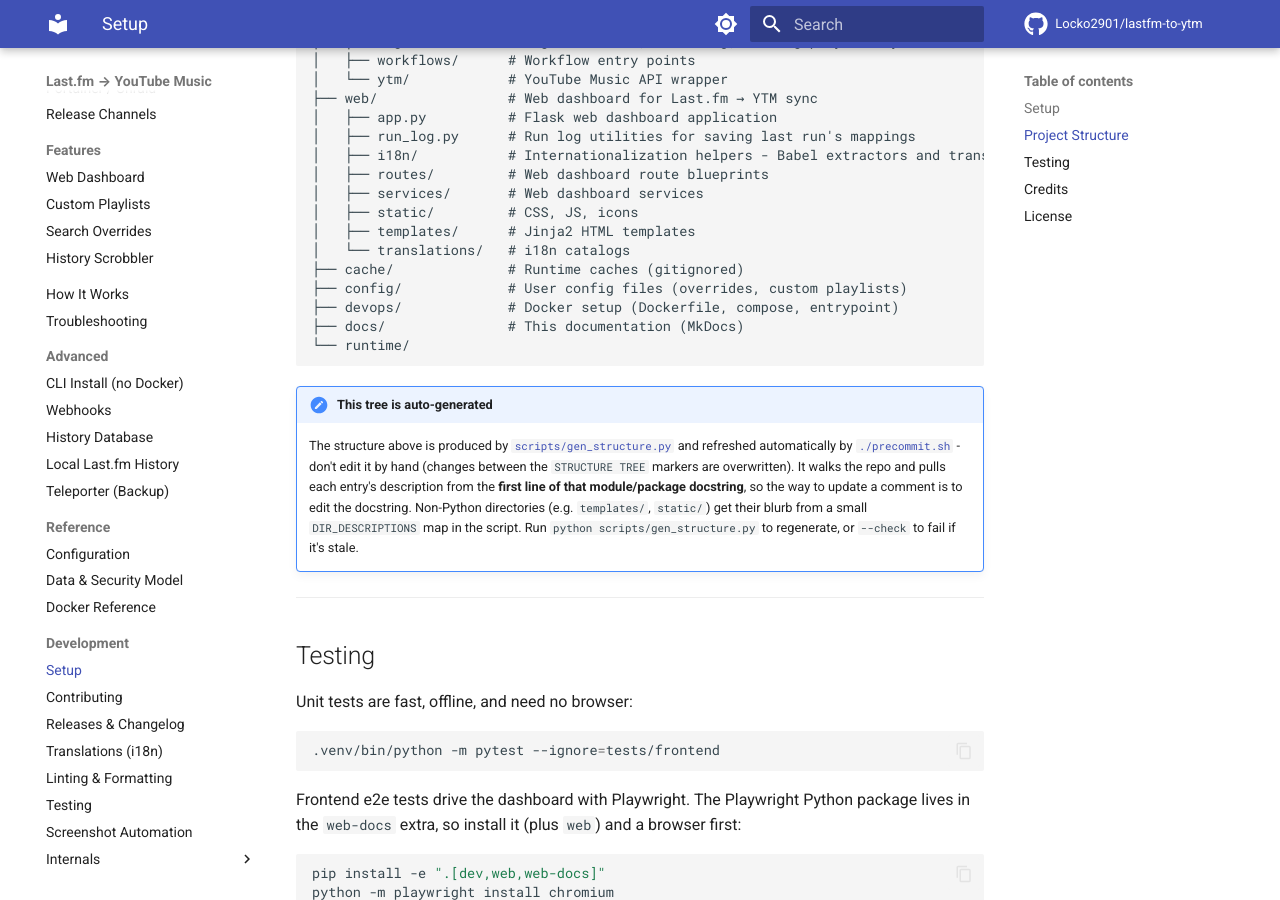
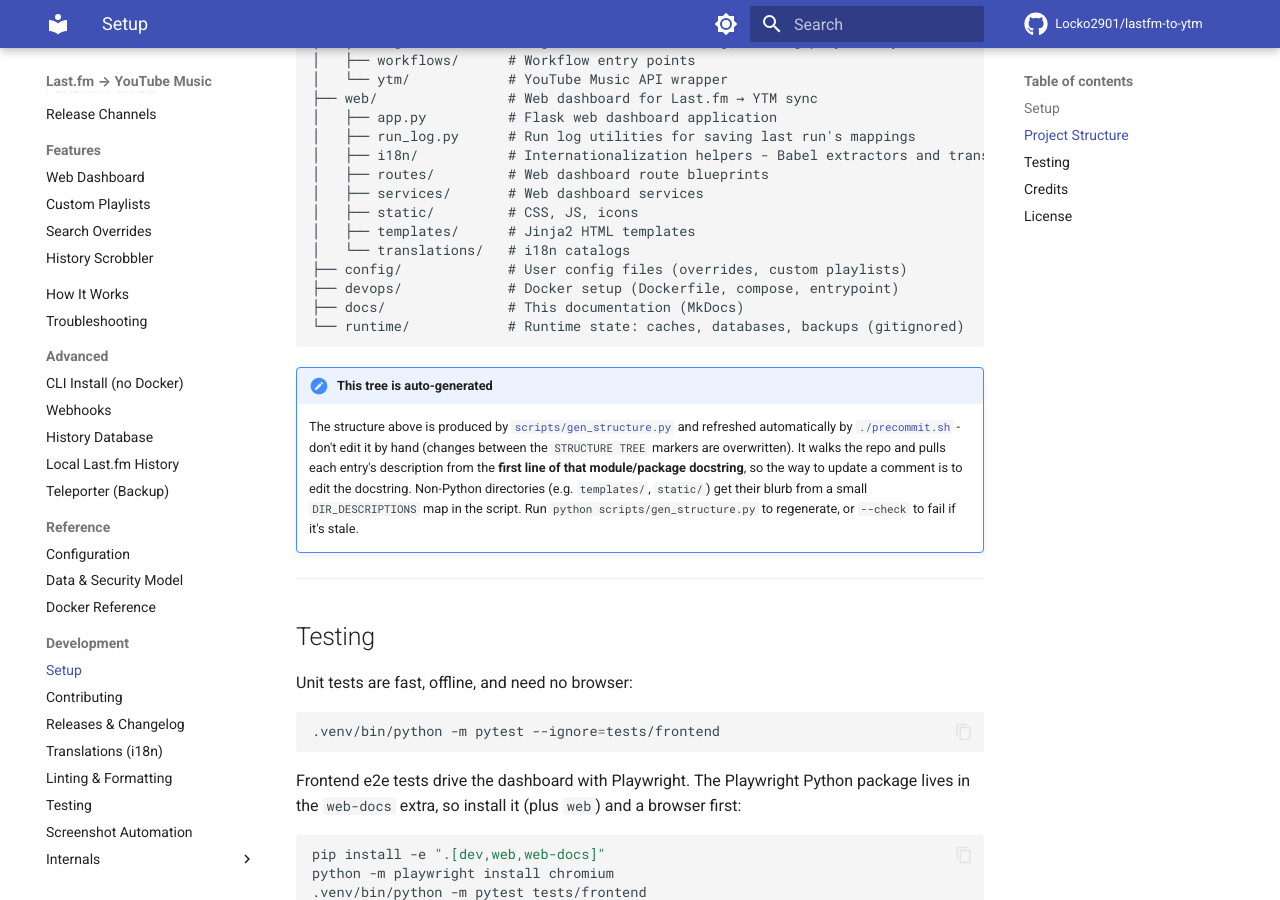
Before and after one commit to Locko2901/lastfm-to-ytm, an MkDocs documentation site: the page built from docs/development.md, in a window 1280 px wide and 900 px high, scrolled down 757 px. Built offline with MkDocs 1.6.1 and Material for MkDocs 9.7.7, drawn with Linux system fonts in a browser that asks for light colours; comment, search, counter and statistics services are not loaded.

Commit message:
docs: describe runtime/ in the generated structure tree
cache/ was renamed to runtime/, but DIR_DESCRIPTIONS still keyed the
description on cache, so the tree listed runtime/ without one.

````diff
--- a/docs/development.md
+++ b/docs/development.md
@@ -43,11 +43,10 @@
 │   ├── static/         # CSS, JS, icons
 │   ├── templates/      # Jinja2 HTML templates
 │   └── translations/   # i18n catalogs
-├── cache/              # Runtime caches (gitignored)
 ├── config/             # User config files (overrides, custom playlists)
 ├── devops/             # Docker setup (Dockerfile, compose, entrypoint)
 ├── docs/               # This documentation (MkDocs)
-└── runtime/
+└── runtime/            # Runtime state: caches, databases, backups (gitignored)
 ```
 <!-- END STRUCTURE TREE -->
 
````
Also changed, not shown: 1 other file.
